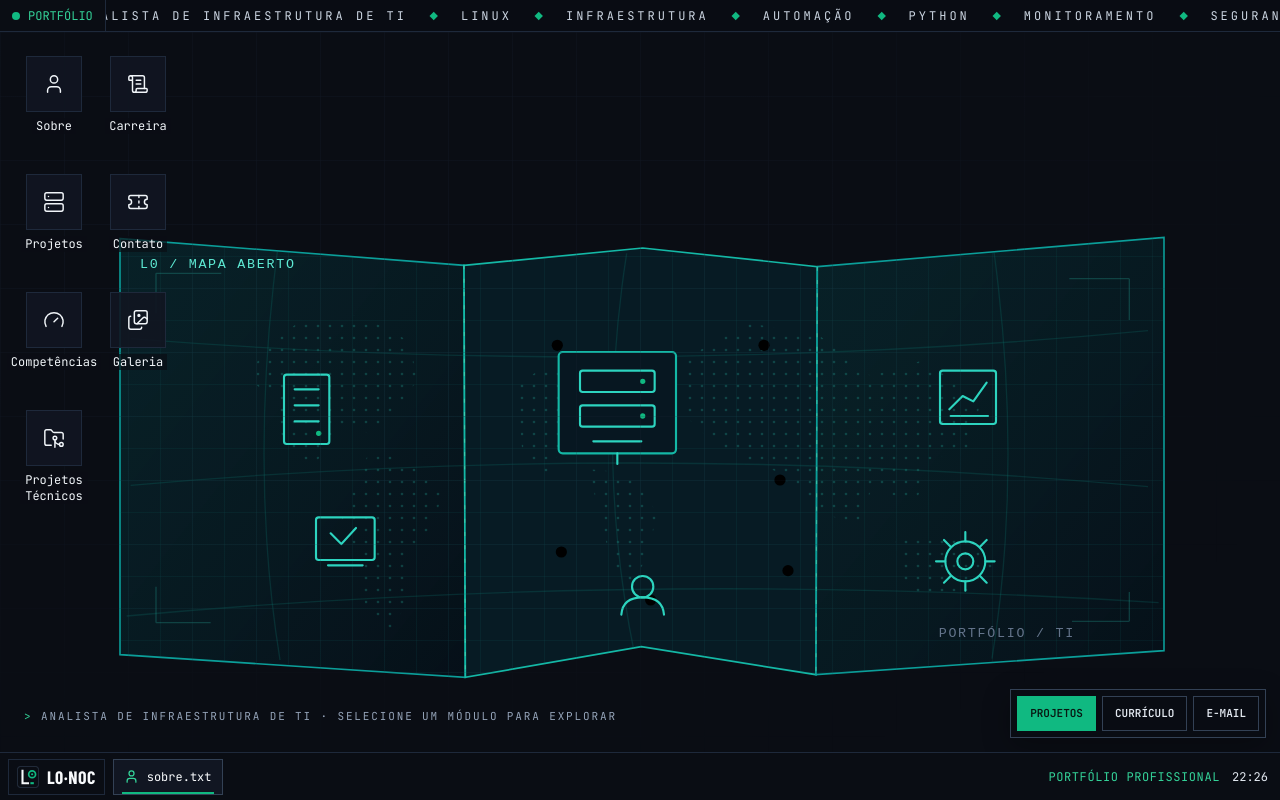
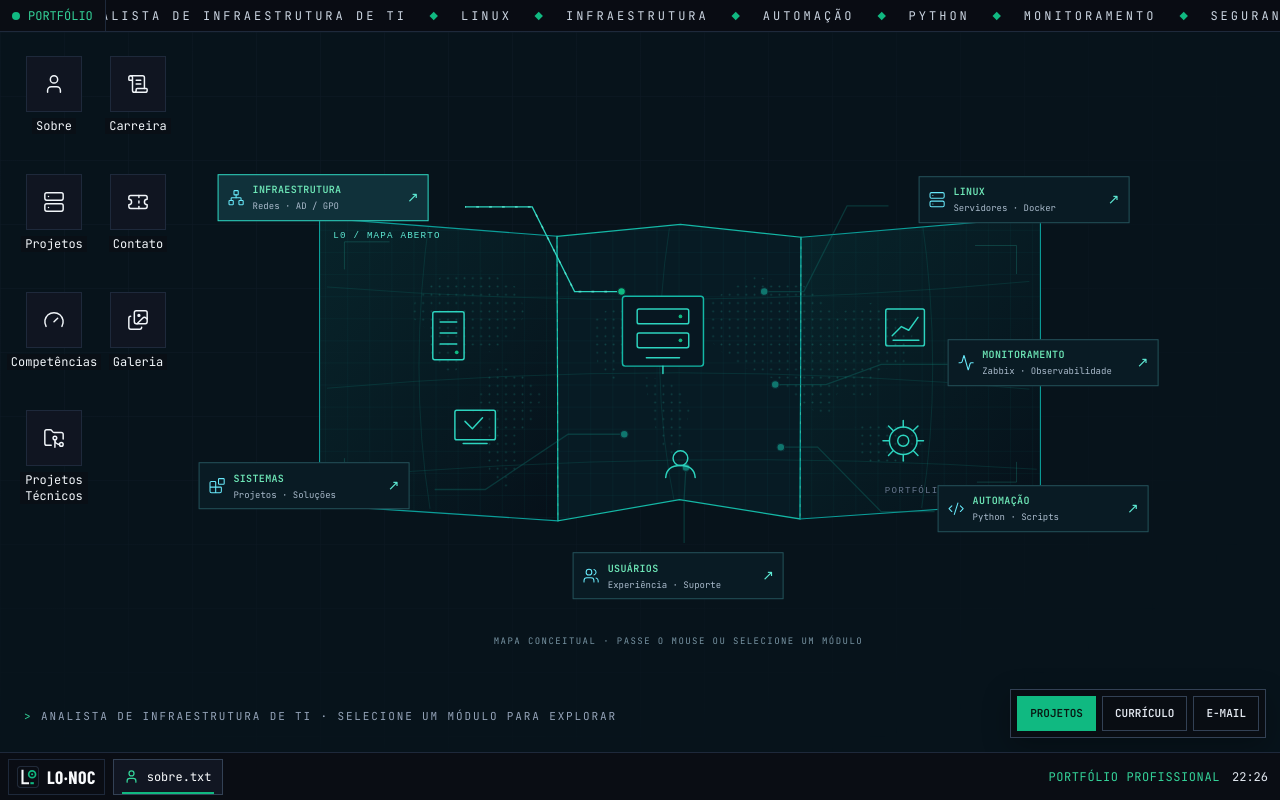
Before and after one commit to lteodoro780/lteodoro780.github.io, a React (Create React App) app in the folder frontend/: page / in a window 1280 px wide. Built offline with nearby package versions, Linux system fonts and the light colour scheme; a web font is replaced by a local one.

Commit message:
style(v7): mapa central e fundo solido com fluxo discreto e hover focalizado

```diff
--- a/frontend/src/App.css
+++ b/frontend/src/App.css
@@ -266,124 +266,146 @@
   .marquee { animation: none; }
 }
 
-/* Globo SVG da V7 (variação B), em harmonia com o visual sóbrio da V3. */
-.globe-central-host {
+
+/* Mapa de infraestrutura SVG — aberto, centralizado e interativo.
+   Base sólida sem imagem de rack, preservando a paleta verde/ciano da V3. */
+.infra-wallpaper-solid { background: #07131b; }
+.infra-map-central-host {
   position: absolute;
+  left: 53%;
+  top: 6%;
+  width: min(76vw, 1010px);
+  height: 78%;
+  transform: translateX(-50%);
   z-index: 1;
-  top: 6%;
-  left: 52%;
-  width: min(67vw, 760px);
-  height: 69%;
-  transform: translateX(-50%);
 }
-.globe-scene {
+.infra-map-scene {
   position: absolute;
+  left: 50%;
   top: 50%;
-  left: 50%;
-  width: min(100%, 660px);
+  width: min(100%, 960px);
   max-height: 100%;
-  aspect-ratio: 600 / 460;
+  aspect-ratio: 960 / 610;
   transform: translate(-50%, -50%);
   pointer-events: none;
 }
-.globe-art {
+.infra-map-art {
   position: absolute;
   inset: 0;
   width: 100%;
   height: 100%;
   overflow: visible;
 }
-/* A superfície é que gira: dois mapas SVG contínuos deslizam dentro da
-   máscara circular; a borda, os nós e os rótulos permanecem fixos.
-   24s por volta, sem JavaScript por frame. */
-.globe-spinning-surface {
-  animation: globe-spin-surface 24s linear infinite;
-  transform-origin: 0 0;
+.infra-map-link__base {
+  stroke: #0f766e;
+  opacity: .36;
+  transition: stroke .2s ease, opacity .2s ease;
 }
-@keyframes globe-spin-surface {
-  from { transform: translateX(0); }
-  to { transform: translateX(-310px); }
+.infra-map-link__flow {
+  stroke: #5eead4;
+  opacity: 0;
+  transition: opacity .2s ease;
 }
-.globe-orbit-track {
-  animation: globe-orbit-dash 34s linear infinite;
+.infra-map-link__endpoint {
+  fill: #0f766e;
+  stroke: #0a2830;
+  stroke-width: 1.3;
+  transition: fill .2s ease;
 }
-@keyframes globe-orbit-dash {
-  to { stroke-dashoffset: -110; }
+.infra-map-link[data-active="true"] .infra-map-link__base {
+  stroke: #2dd4bf;
+  opacity: 1;
 }
-.globe-node {
+.infra-map-link[data-active="true"] .infra-map-link__flow {
+  opacity: .67;
+  animation: infra-data-flow 9s linear infinite;
+}
+.infra-map-link[data-active="true"] .infra-map-link__endpoint { fill: #10b981; }
+@keyframes infra-data-flow { to { stroke-dashoffset: -112; } }
+
+.infra-map-node {
   position: absolute;
-  z-index: 2;
   display: flex;
   align-items: center;
-  gap: 6px;
-  width: 21%;
-  min-height: 39px;
-  padding: 5px 7px;
+  gap: 8px;
+  width: 22%;
+  min-height: 47px;
+  padding: 7px 9px;
+  border: 1px solid #235159;
+  background: #091b24;
+  color: #cbd5e1;
+  font-family: "JetBrains Mono", monospace;
   text-align: left;
-  border: 1px solid rgba(16, 185, 129, .24);
-  background: rgba(9, 17, 25, .93);
-  color: #e2e8f0;
-  font-family: "JetBrains Mono", monospace;
+  cursor: pointer;
   pointer-events: auto;
-  cursor: pointer;
-  transition: transform .16s ease, border-color .16s ease, background-color .16s ease;
+  transition: border-color .2s ease, background-color .2s ease, transform .2s ease;
 }
-.globe-node:hover,
-.globe-node:focus-visible {
-  background: #0a2026;
-  border-color: #10b981;
-  outline: 2px solid #10b981;
-  outline-offset: 2px;
-  transform: translateY(-2px);
+.infra-map-node > svg { flex-shrink: 0; color: #67e8f9; }
+.infra-map-node__text {
+  display: flex;
+  flex: 1;
+  flex-direction: column;
+  min-width: 0;
+  gap: 3px;
 }
-.globe-node__dot {
-  flex: 0 0 6px;
-  width: 6px;
-  height: 6px;
-  background: #10b981;
-  transform: rotate(45deg);
-}
-.globe-node__copy { display: flex; flex: 1; flex-direction: column; gap: 3px; min-width: 0; }
-.globe-node__label {
-  color: #6ee7b7;
+.infra-map-node strong {
   font-size: 10px;
   font-weight: 700;
+  color: #6ee7b7;
   letter-spacing: .035em;
   white-space: nowrap;
 }
-.globe-node__detail {
-  color: #94a3b8;
+.infra-map-node small {
   font-size: 9px;
   line-height: 1.35;
+  color: #a9bacb;
 }
-.globe-node__arrow { color: #2dd4bf; font-size: 13px; align-self: flex-start; }
-.globe-node--infraestrutura { top: 20%; left: 0%; }
-.globe-node--linux { top: 14%; right: 1%; }
-.globe-node--monitoramento { top: 47%; right: 0%; }
-.globe-node--automacao { top: 72%; right: 3%; }
-.globe-node--sistemas { top: 61%; left: 1%; }
+.infra-map-node__arrow { color: #5eead4; font-size: 14px; }
+.infra-map-node:hover,
+.infra-map-node[data-active="true"],
+.infra-map-node:focus-visible {
+  border-color: #2dd4bf;
+  background: #10313a;
+  transform: translateY(-2px);
+}
+.infra-map-node:focus-visible { outline: 2px solid #6ee7b7; outline-offset: 3px; }
+.infra-map-node--infraestrutura { top: 18%; left: 2%; }
+.infra-map-node--linux { top: 18%; right: 3%; }
+.infra-map-node--monitoramento { top: 47%; right: 0%; }
+.infra-map-node--automacao { top: 73%; right: 1%; }
+.infra-map-node--sistemas { top: 69%; left: 0%; }
+.infra-map-node--usuarios { top: 85%; left: 39%; }
+.infra-map-legend {
+  position: absolute;
+  bottom: -1.8%;
+  left: 50%;
+  width: 100%;
+  transform: translateX(-50%);
+  font: 9px "JetBrains Mono", monospace;
+  letter-spacing: .16em;
+  color: #7894a3;
+  text-align: center;
+}
+.infra-wallpaper-caption { z-index: 1; pointer-events: none; }
 
-@media (min-width: 768px) and (max-width: 1120px) {
-  .globe-central-host { left: 57%; width: 74vw; top: 8%; height: 61%; }
-  .globe-node { width: 24%; }
-  .globe-node__detail { display: none; }
-}
-@media (max-height: 710px) and (min-width: 768px) {
-  .globe-central-host { top: 4%; height: 64%; }
+@media (min-width: 768px) and (max-width: 1150px) {
+  .infra-map-central-host { left: 56%; width: 81vw; height: 72%; top: 7%; }
+  .infra-map-node { width: 25%; gap: 5px; padding: 5px; }
+  .infra-map-node small { display: none; }
 }
 @media (max-width: 767px) {
-  .globe-central-host {
+  /* A ilustração serve de contexto e os atalhos touch ficam no cartão mobile. */
+  .infra-map-central-host {
     left: 50%;
-    top: 11%;
-    width: min(90vw, 390px);
-    height: 37%;
-    opacity: .32;
+    top: 5%;
+    height: 36%;
+    width: min(96vw, 430px);
+    opacity: .42;
     pointer-events: none;
   }
-  .globe-node { display: none; }
-  .globe-orbit-track { animation: none; }
+  .infra-map-node, .infra-map-legend { display: none; }
 }
 @media (prefers-reduced-motion: reduce) {
-  .globe-spinning-surface, .globe-orbit-track { animation: none; }
-  .globe-node { transition: none; }
+  .infra-map-link__flow { animation: none !important; }
+  .infra-map-node, .infra-map-link__base, .infra-map-link__endpoint { transition: none; }
 }
```
